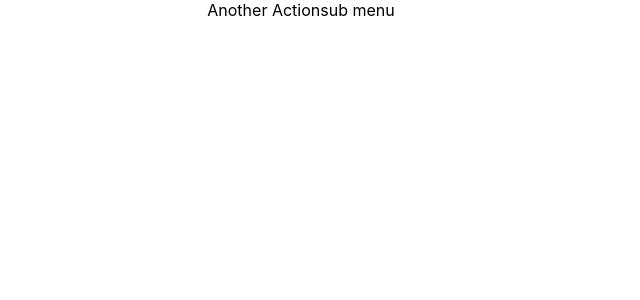
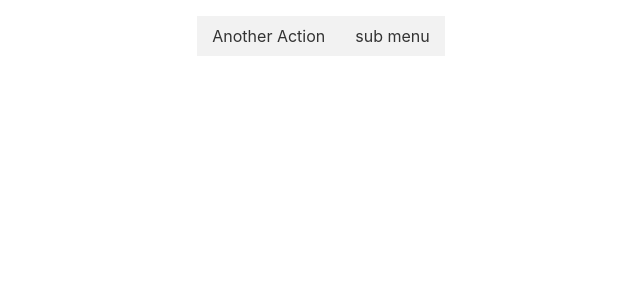
Before and after one commit to PDeRivas/integrador_flask, a React (Create React App) app: page / in a window 1280 px wide. Shown: the top 300 px of the page, without its empty margins (339-979 px from the left). Built offline with nearby package versions, Linux system fonts and the light colour scheme.

Commit message:
mejorado un poco los estilos css

```diff
--- a/src/components/menu.css
+++ b/src/components/menu.css
@@ -1,6 +1,6 @@
 .menu{
-    width: 100%;
     display: flex;
     flex-direction: row;
     justify-content: center;
+    top:0;
 }
--- a/src/components/menu.js
+++ b/src/components/menu.js
@@ -16,11 +16,11 @@ class MenuBar extends Component{
         let elementsMenu = this.menuItems.filter((element) => element.idPadre==this.id)
         let elementsSubMenu = this.menuItems.filter((element) => element.idPadre!=this.id)
         return(
-            <div className="menu">
+            <ul className="menu">
                 {elementsMenu.map((menu, index)=> {
-                    return <div key={index}><MenuItem menu={menu} elementsSubMenu={elementsSubMenu}></MenuItem></div>
+                    return <MenuItem menu={menu} elementsSubMenu={elementsSubMenu} key={index}></MenuItem>
                 })}
-            </div>
+            </ul>
         )
     }
 }
--- a/src/layouts/menu_item.css
+++ b/src/layouts/menu_item.css
@@ -1,9 +1,26 @@
+
 .botonPrincipal {
-  display: flex;
-  flex-direction: column;
+  list-style-type: none;
+  margin: 0;
+  padding: 0;
+}
+
+.titulo {
+  text-decoration: none;
+  color: #333; /* Color del texto del título del menú */
+  display: block;
+  padding: 10px 15px;
+  background-color: #f2f2f2; /* Color de fondo del título del menú */
 }
 
 .submenu {
-  display: flex;
-  flex-direction: column;
+  list-style-type: none;
+  padding: 0;
+  display: none; /* Ocultar submenú por defecto */
 }
+
+
+/* Mostrar el submenú cuando el elemento está activo (cuando el mouse entra en el elemento) */
+.botonPrincipal:hover .submenu {
+  display: block;
+}
--- a/src/layouts/menu_item.js
+++ b/src/layouts/menu_item.js
@@ -28,15 +28,14 @@ class MenuItem extends Component {
         let elementsSubMenu = this.elementsSubMenu.filter((element) => element.idPadre != this.id)
 
         return (
-            <div onMouseEnter={this.handleEnter} onMouseLeave={this.handleLeave} className="botonPrincipal">
-                <a className="boton">{title}</a>
-                <div className="submenu">
+            <li onMouseEnter={this.handleEnter} onMouseLeave={this.handleLeave} className="botonPrincipal">
+                <a className="titulo">{title}</a>
+                <ul className="submenu">
                     {this.state.activo && elementsChildren.map((menu, index) => {
-                        return <div className="menu_boton" key={index}><MenuSubItem menu={menu} elementsSubMenu={elementsSubMenu}></MenuSubItem></div>
+                        return <MenuSubItem className='subitems' key={index} menu={menu} elementsSubMenu={elementsSubMenu}></MenuSubItem>
                     })}
-                </div>
-
-            </div>
+                </ul>
+            </li>
         )
     }
 }
--- a/src/layouts/menu_subitem.css
+++ b/src/layouts/menu_subitem.css
@@ -1,9 +1,27 @@
-.subboton{
-    display: flex;
-    flex-direction: row;
+/* menu_subitem.css */
+
+.subboton {
+    list-style-type: none;
+    margin: 0;
+    padding: 0;
 }
 
-.submenu{
-    display: flex;
-    flex-direction: column;
+.menubar {
+    text-decoration: none;
+    color: #333; /* Color del texto del submenú */
+    display: block;
+    padding: 10px 15px;
+    background-color: #f2f2f2; /* Color de fondo del submenú */
 }
+
+.submenu {
+    list-style-type: none;
+    padding: 0;
+    position:fixed;
+}
+
+
+/* Mostrar el submenú cuando el elemento está activo (cuando el mouse entra en el elemento) */
+.subboton:hover .submenu {
+    display: block;
+}
--- a/src/layouts/menu_subitem.js
+++ b/src/layouts/menu_subitem.js
@@ -2,41 +2,41 @@ import { Component, React } from "react";
 import PropTypes from 'prop-types'
 import './menu_subitem.css'
 
-class MenuSubItem extends Component{
-    constructor(props){
+class MenuSubItem extends Component {
+    constructor(props) {
         super()
         this.menu = props.menu
         this.hasSubMenu = props.hasSubMenu
-        this.state = {activo: false}
+        this.state = { activo: false }
         this.id = this.menu.id
         this.elementsSubMenu = props.elementsSubMenu
     }
 
-    handleEnter = ()=>{
-        if(this.menu.isFolder){
-            this.setState({activo: true})
+    handleEnter = () => {
+        if (this.menu.isFolder) {
+            this.setState({ activo: true })
         }
     }
 
-    handleLeave = () =>{
-        this.setState({activo: false})
+    handleLeave = () => {
+        this.setState({ activo: false })
     }
 
-    render(){
+    render() {
         let title = this.menu.name
-        let elementsChildren = this.elementsSubMenu.filter((element)=>element.idPadre==this.id)
-        let elementsSubMenu = this.elementsSubMenu.filter((element) => element.idPadre!=this.id)
+        let elementsChildren = this.elementsSubMenu.filter((element) => element.idPadre == this.id)
+        let elementsSubMenu = this.elementsSubMenu.filter((element) => element.idPadre != this.id)
 
-            return(
-                <div onMouseEnter={this.handleEnter} onMouseLeave={this.handleLeave} className="subboton">
-                    <a>{title}</a>
-                    <div className="submenu">
-                        {this.state.activo && elementsChildren.map((menu, index)=>{
-                        return <div key={index} className="submenu"><MenuSubItem menu={menu} elementsSubMenu={elementsSubMenu}></MenuSubItem></div>
-                        })}
-                    </div>
-                </div>
-            )
+        return (
+            <li onMouseEnter={this.handleEnter} onMouseLeave={this.handleLeave} className="subboton">
+                <a className="menubar">{title}</a>
+                <ul className="submenu">
+                    {this.state.activo && elementsChildren.map((menu, index) => {
+                        return <MenuSubItem className='subitems' key={index}  menu={menu} elementsSubMenu={elementsSubMenu}></MenuSubItem>
+                    })}
+                </ul>
+            </li>
+        )
     }
 }
 
```
